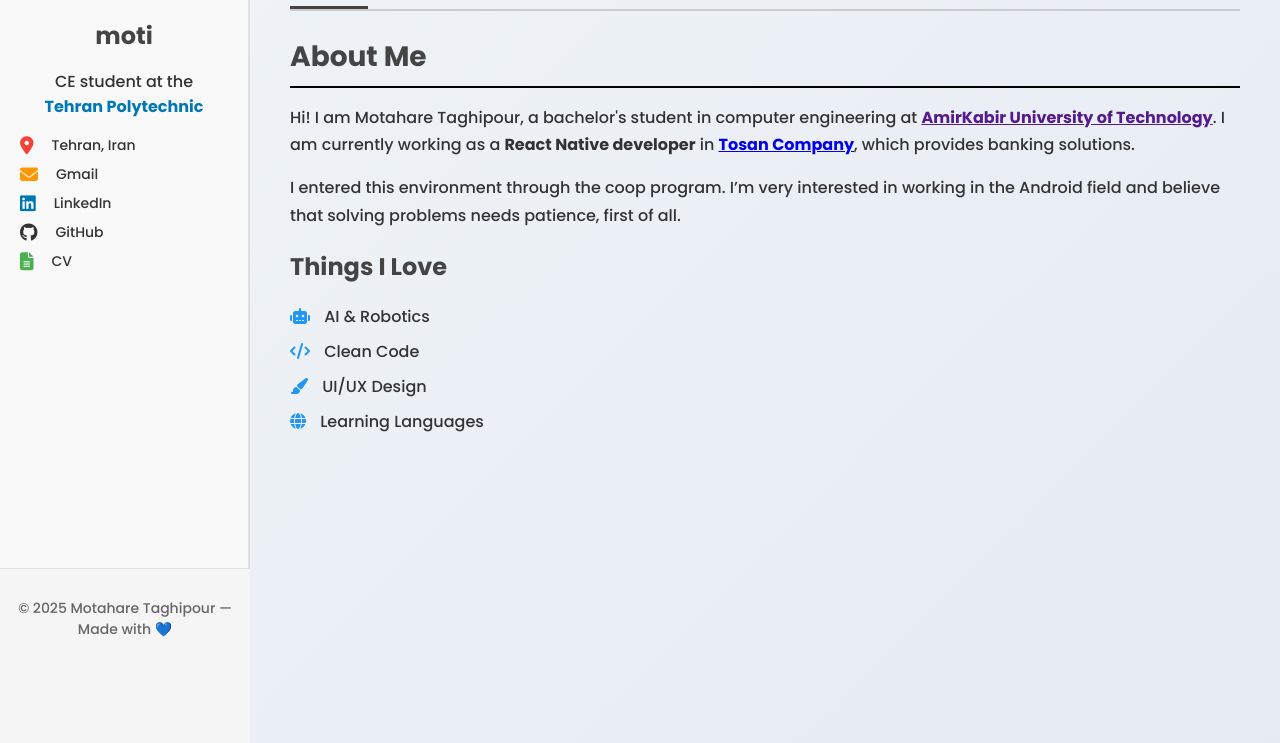
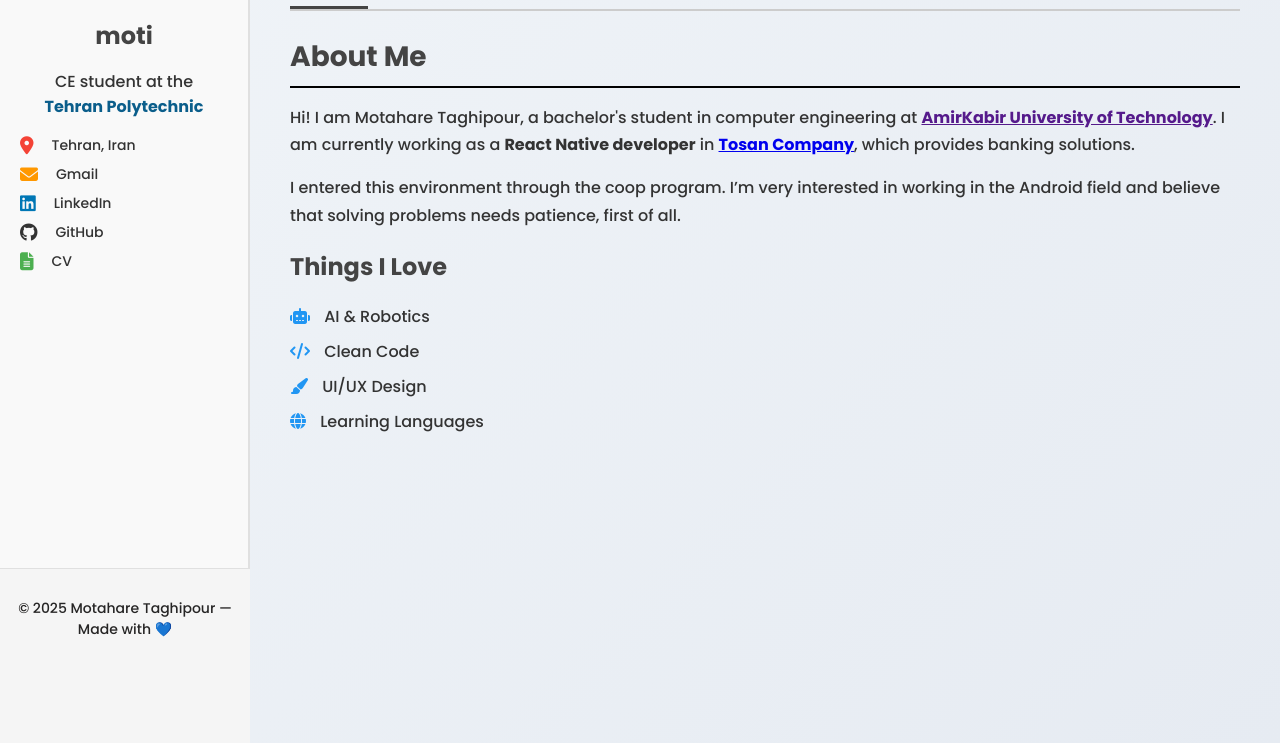
Before and after one commit to moti-taghipour/MyWebSite, a plain HTML site: page index.html in a window 1280 px wide. Shown: the part 57-800 px from the top of the page. Drawn offline with Linux system fonts and the light colour scheme.

Commit message:
Update style.css

```diff
--- a/style.css
+++ b/style.css
@@ -61,7 +61,7 @@
   }
 
   .sidebar .highlight {
-    color: #0077b6;
+    color: #0b5e8b;
     font-weight: bold;
   }
 
@@ -184,7 +184,7 @@
   .site-footer {
     text-align: center;
     background-color: #f5f5f5;
-    color: #666;
+    color: #262525;
     padding: 15px 0;
     font-size: 14px;
     border-top: 1px solid #e0e0e0;
```
